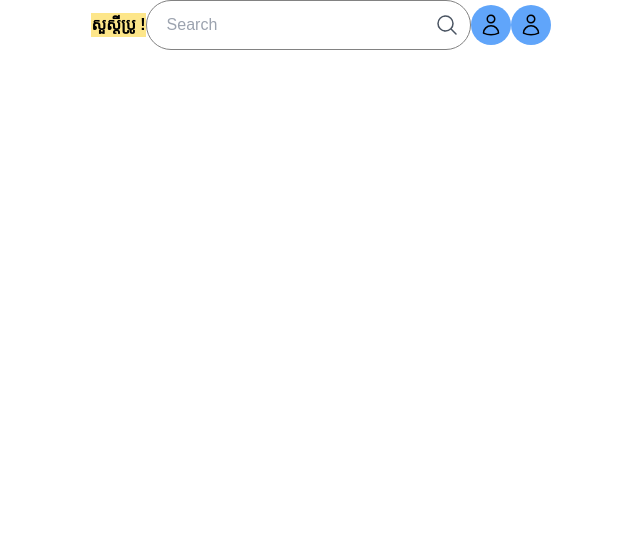
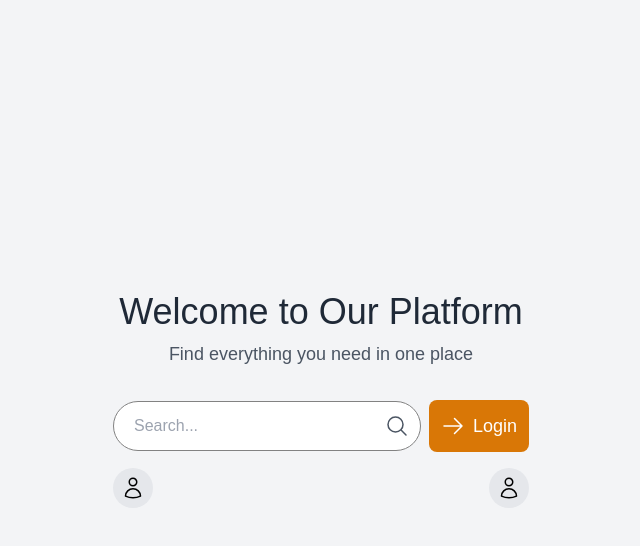
Before and after one commit to heangcode/bootcamp-3.0, a Next.js app: page / in a window 1280 px wide. Shown: the top 546 px of the page, without its empty margins (319-959 px from the left). Built offline with nearby package versions, Linux system fonts and the light colour scheme.

Commit message:
update: component button

```diff
--- a/src/app/globals.css
+++ b/src/app/globals.css
@@ -3,5 +3,5 @@
 @tailwind utilities;
 
 * {
-  font-family: "Kantumruy", sans-serif;
+  font-family: "Poppins", sans-serif;
 }
--- a/src/app/page.tsx
+++ b/src/app/page.tsx
@@ -1,19 +1,35 @@
 import { Button, ButtonIcon, InputSearch, Typography } from "@/components";
 import React from "react";
-import { HiOutlineUser } from "react-icons/hi2";
+import { HiOutlineArrowRight, HiOutlineUser } from "react-icons/hi2";
 
 const Homepages = () => {
   return (
-    <div className="flex items-center justify-center mx-auto">
-      <Typography
-        align="justify"
-        variant="bold"
-        fontSize="xl"
-        className="bg-amber-200"
+    <div className="min-h-screen bg-gray-100 flex w-full flex-col items-center justify-center">
+      <div className="mb-8 text-center">
+        <Typography variant="bold" className="text-4xl  text-gray-800 mb-2">
+          Welcome to Our Platform
+        </Typography>
+        <Typography variant="normal" className="text-lg text-gray-600">
+          Find everything you need in one place
+        </Typography>
+      </div>
+
+      <div className="space-y-4 w-full max-w-md px-4">
+        <div className="flex items-center justify-center gap-2">
+          <InputSearch
+            className="w-full"
+            placeholder="Search..."
+          />
+          <Button
+            size="large"
+            colorScheme="primary"
+            leftIcon={<HiOutlineArrowRight className="w-6 h-6" />}
+            className="w-[100px]"
           >
-        សួស្ដីប្រូ !
-      </Typography>
-      <InputSearch />
+            Login
+          </Button>
+        </div>
+        <div className="flex justify-between">
           <ButtonIcon
             icon={
               <svg
@@ -31,8 +47,14 @@ const Homepages = () => {
                 />
               </svg>
             }
+            className="bg-gray-200 hover:bg-gray-300"
           />
-      <ButtonIcon icon={<HiOutlineUser className="w-6 h-6" />} />
+          <ButtonIcon
+            icon={<HiOutlineUser className="w-6 h-6" />}
+            className="bg-gray-200 hover:bg-gray-300"
+          />
+        </div>
+      </div>
     </div>
   );
 };
--- a/src/components/atoms/Button/Button.tsx
+++ b/src/components/atoms/Button/Button.tsx
@@ -1,38 +1,60 @@
-"use client";
-
 import React, { FC, ReactNode } from "react";
 
 interface ButtonProps {
   children: ReactNode;
   className?: string;
   colorScheme?: "primary" | "secondary";
+  size?: "small" | "medium" | "large";
   isDisabled?: boolean;
+  leftIcon?: ReactNode;
+  rightIcon?: ReactNode;
 }
 
 const Button: FC<ButtonProps> = ({
   children,
   className = "",
   colorScheme = "primary",
+  size = "medium", // default size set to medium
   isDisabled = false,
+  leftIcon,
+  rightIcon,
 }) => {
   const getColorSchemeClass = (scheme: string) => {
     switch (scheme) {
       case "primary":
-        return "bg-amber-600 hover:bg-amber-400";
+        return "bg-amber-600 hover:bg-amber-400 text-white";
       case "secondary":
-        return "bg-cyan-600 hover:bg-cyan-400";
+        return "bg-cyan-600 hover:bg-cyan-400 text-white";
       default:
-        return "bg-amber-600 hover:bg-amber-400";
+        return "bg-amber-600 hover:bg-amber-400 text-white";
+    }
+  };
+
+  const getSizeClass = (size: string) => {
+    switch (size) {
+      case "small":
+        return "text-sm px-3 py-1"; // Adjust these values as needed
+      case "medium":
+        return "text-md px-4 py-2"; // Adjust these values as needed
+      case "large":
+        return "text-lg px-5 py-3"; // Adjust these values as needed
+      default:
+        return "text-md px-4 py-2"; // Default to medium size
     }
   };
 
   const colorSchemeClass = getColorSchemeClass(colorScheme);
-  const disableStyle = isDisabled ? "cursor-not-allowed" : "cursor-pointer";
-  const combinedClassName = `text-center ${disableStyle} ${colorSchemeClass} ${className}`;
+  const sizeClass = getSizeClass(size);
+  const disableStyle = isDisabled
+    ? "cursor-not-allowed opacity-50"
+    : "cursor-pointer";
+  const combinedClassName = `flex items-center justify-center rounded-lg ${disableStyle} ${colorSchemeClass} ${sizeClass} ${className}`;
 
   return (
     <button disabled={isDisabled} className={combinedClassName}>
+      {leftIcon && <span className="mr-2">{leftIcon}</span>}
       {children}
+      {rightIcon && <span className="ml-2">{rightIcon}</span>}
     </button>
   );
 };
--- a/src/components/atoms/Input/InputSearch.tsx
+++ b/src/components/atoms/Input/InputSearch.tsx
@@ -1,12 +1,20 @@
 import React from "react";
 
-const InputSearch = () => {
+interface InputSearchProps {
+  placeholder?: string;
+  className?: string;
+}
+
+const InputSearch: React.FC<InputSearchProps> = ({
+  placeholder,
+  className = "",
+}) => {
   return (
-    <div className="relative w-[325px]">
+    <div className={`relative ${className}`}>
       <input
         className="text-black border border-[#828282] w-full h-[50px] pl-[20px] pr-[10px] py-[15px] rounded-full"
         type="text"
-        placeholder="Search"
+        placeholder={placeholder}
       />
       <svg
         xmlns="http://www.w3.org/2000/svg"
--- a/src/components/atoms/Typography/Typography.tsx
+++ b/src/components/atoms/Typography/Typography.tsx
@@ -1,4 +1,4 @@
-import React, { ReactNode } from "react";
+import React, { FC, ReactNode } from "react";
 
 interface TypographyProps {
   children: ReactNode;
@@ -8,62 +8,20 @@ interface TypographyProps {
   variant?: "normal" | "semibold" | "bold";
 }
 
-const Typography: React.FC<TypographyProps> = ({
+const Typography: FC<TypographyProps> = ({
   children,
-  className,
+  className = "",
   align = "center",
   fontSize = "base",
   variant = "normal",
 }) => {
-  const typographyAlign = (align: string) => {
-    switch (align) {
-      case "left":
-        return "text-left";
-      case "center":
-        return "text-center";
-      case "right":
-        return "text-right";
-      case "justify":
-        return "text-justify";
-      default:
-        "text-center";
-    }
-  };
-
-  const typographyFontSize = (fontSize: string) => {
-    switch (fontSize) {
-      case "base":
-        return "text-base";
-      case "sm":
-        return "text-sm";
-      case "md":
-        return "text-md";
-      case "lg":
-        return "text-lg";
-      default:
-        return "text-base";
-    }
-  };
-  const typographyVariant = (variant: string) => {
-    switch (variant) {
-      case "normal":
-        return "font-normal";
-      case "bold":
-        return "font-bold";
-      case "semibold":
-        return "font-semibold";
-      default:
-        return "font-normal";
-    }
-  };
-
-  const typographyAlignStyles = typographyAlign(align);
-  const typographyFontSizeStyles = typographyFontSize(fontSize);
-  const typographyVariantStyles = typographyVariant(variant);
+  const alignClass = `text-${align}`;
+  const fontSizeClass = `text-${fontSize}`;
+  const variantClass = `font-${variant}`;
 
   return (
     <p
-      className={`${typographyVariantStyles} ${typographyFontSizeStyles} ${typographyAlignStyles} ${className}`}
+      className={`${alignClass} ${fontSizeClass} ${variantClass} ${className}`}
     >
       {children}
     </p>
```
Lines whose indentation alone changed are shown as unchanged.
